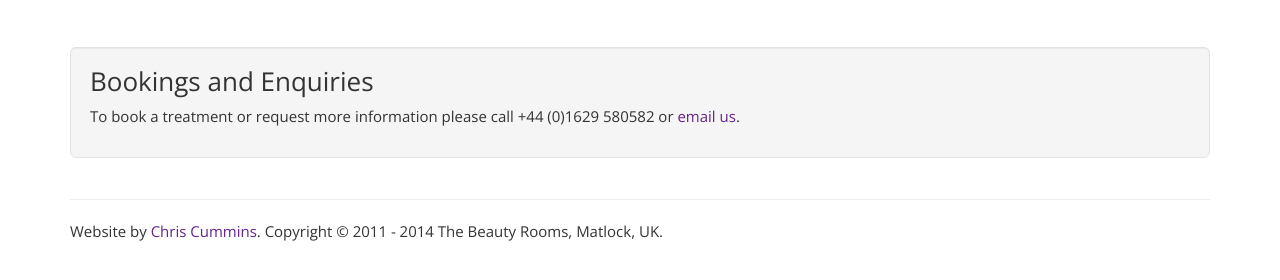
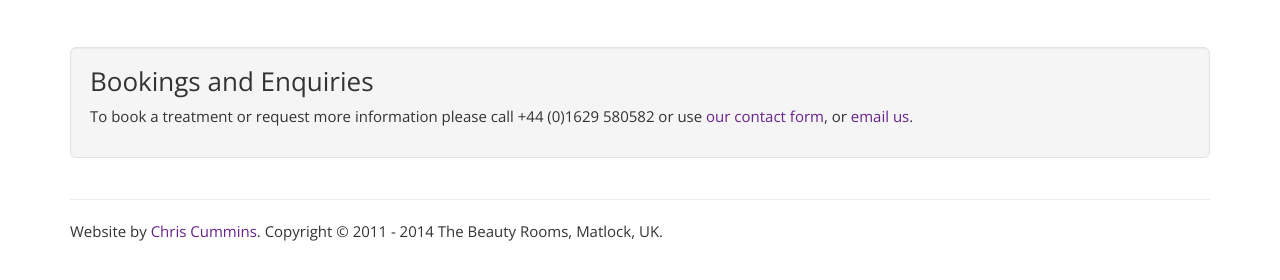
Before and after one commit to ChrisCummins/beautyroomsmatlock.com, a Jekyll site: the page built from index.html, in a window 1280 px wide and 1245 px high. Shown: the part 962-1242 px from the top of the window. Built offline with Jekyll 4.4.1, drawn with Linux system fonts in a browser that asks for light colours; nearby versions of some CDN libraries; Markdown is read by kramdown in place of the engine named in the settings.

Commit message:
Put bookings info into separate include

```diff
--- /dev/null
+++ b/_includes/booking-info.html
@@ -0,0 +1,9 @@
+<div class="well" style="margin-top: 40px;">
+  <h3 style="margin-top: 0;">Bookings and Enquiries</h3>
+  <p>
+    To book a treatment or request more information please call
+    +44 (0)1629 580582 or use
+    <a href="{{ site.prefix }}/contact/">our contact form</a>, or
+    <a href="mailto:jwalfordsalon@aol.com?Subject=Enquiry%20from%20Beauty%20Rooms%20Matlock%20Website">email us</a>.
+  </p>
+</div>
--- a/index.html
+++ b/index.html
@@ -124,16 +124,8 @@
   </div>
 
   <div class="row">
-    <div class="col-md-12" style="margin-top: 40px;">
-      <div class="well">
-        <h3 style="margin-top: 0;">Bookings and Enquiries</h3>
-        <p>
-          To book a treatment or request more information please call
-          +44 (0)1629 580582
-          or <a href="mailto:jwalfordsalon@aol.com?Subject=Enquiry%20from%20Beauty%20Rooms%20Matlock%20Website">email
-          us</a>.
-        </p>
-      </div>
+    <div class="col-md-12">
+      {% include booking-info.html %}
     </div>
   </div>
 </div>
```
